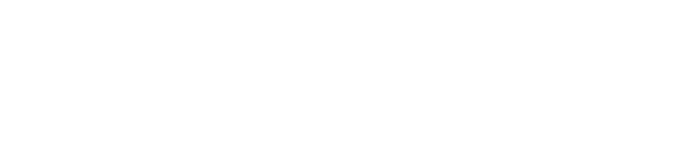
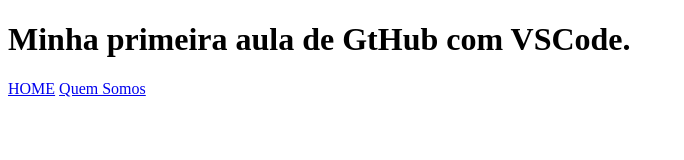
Before and after one commit to elizarosin/Aula-01, a plain HTML site: page index.html in a window 1280 px wide. Shown: the whole page, without its empty margins (0-684 px from the left). Drawn offline with Linux system fonts and the light colour scheme.

Commit message:
criação do index

```diff
--- a/index.html
+++ b/index.html
@@ -3,9 +3,15 @@
 <head>
     <meta charset="UTF-8">
     <meta name="viewport" content="width=device-width, initial-scale=1.0">
-    <title> Minha primeira pagina html </HTML></title>
+    <title>Aula 1</HTML></title>
 </head>
 <body>
-
-</body>
+    <header class="cabelho">
+        <h1 class="cabeçalho-__titulo">Minha primeira aula de GtHub com VSCode.</h1>
+        <nav class="cabeçalho__menu">
+            <a href="#">HOME</a>
+            <a  href="#">Quem Somos</a>
+        </nav>
+    </header>
+  </body>
 </html>
```
